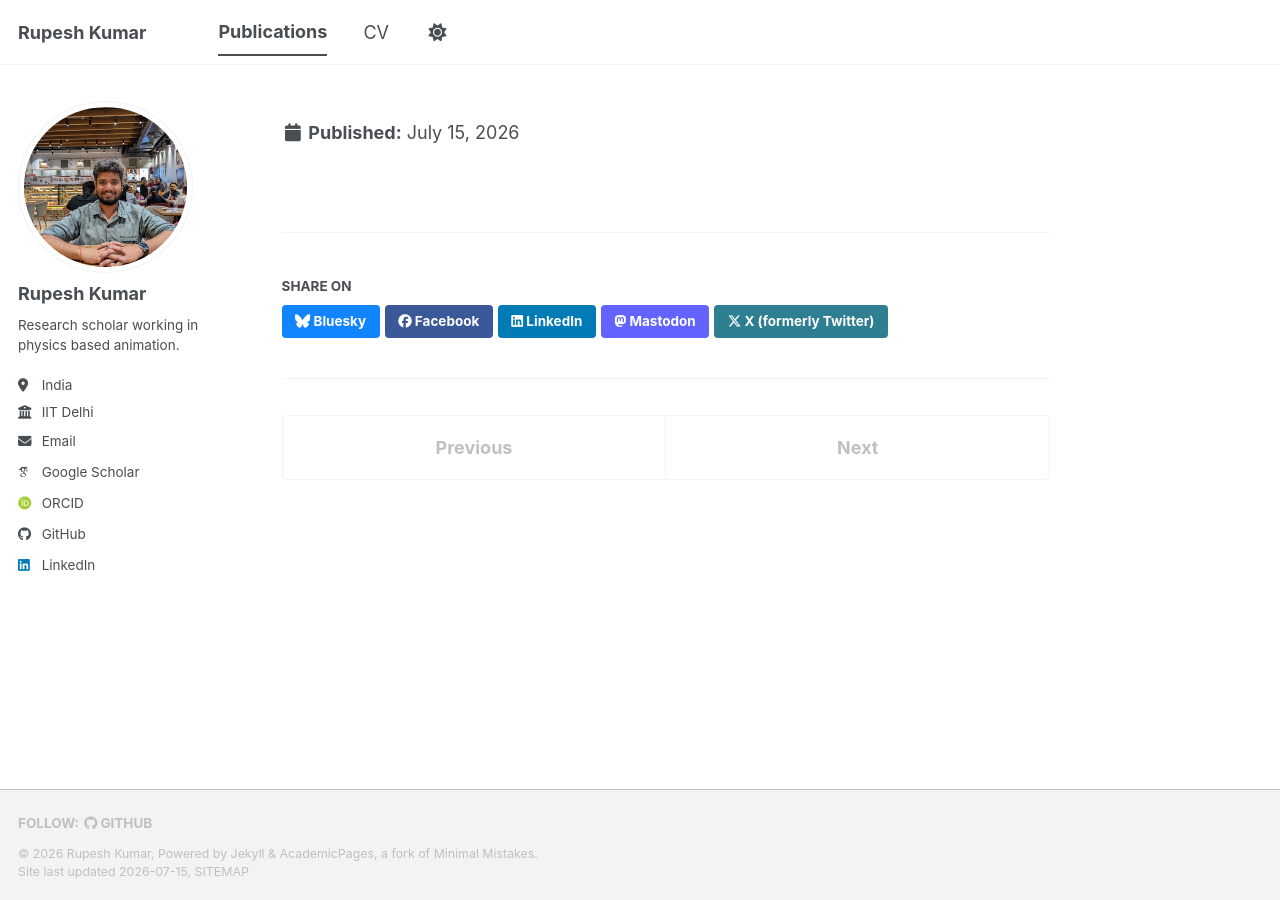
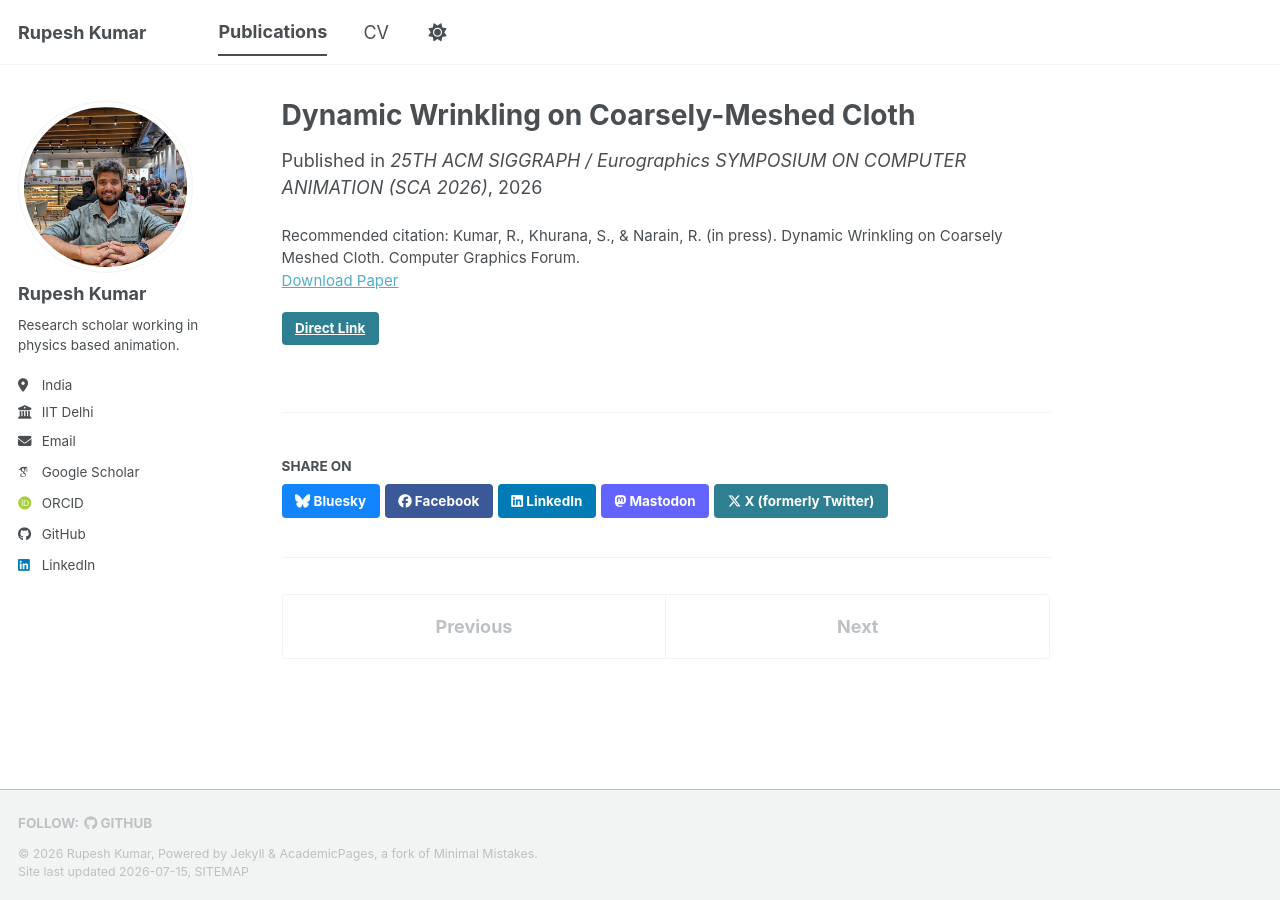
Before and after one commit to rupeshkmr/rupeshkmr.github.io, a Jekyll site: the page built from _publications/2025-06-08-paper-title-number-5.md, in a window 1280 px wide. Built offline with Jekyll 4.4.1, drawn with Linux system fonts in a browser that asks for light colours; some web fonts are replaced; a script bundle is joined from its source files by our own code; library files that are not in the unit come from our copies.

Commit message:
added updated paper page

```diff
--- a/_publications/2025-06-08-paper-title-number-5.md
+++ b/_publications/2025-06-08-paper-title-number-5.md
@@ -3,7 +3,7 @@ title: "Dynamic Wrinkling on Coarsely-Meshed Cloth"
 collection: publications
 category: conferences
 permalink: #/publication/2024-02-17-paper-title-number-4
-link: 'https://rupeshkmr.github.io/wrinkle-dynamics/
+link: 'https://rupeshkmr.github.io/wrinkle-dynamics/'
 excerpt: ''
 date: 2026-07-07
 venue: '25TH ACM SIGGRAPH / Eurographics SYMPOSIUM ON COMPUTER ANIMATION (SCA 2026)'
```
